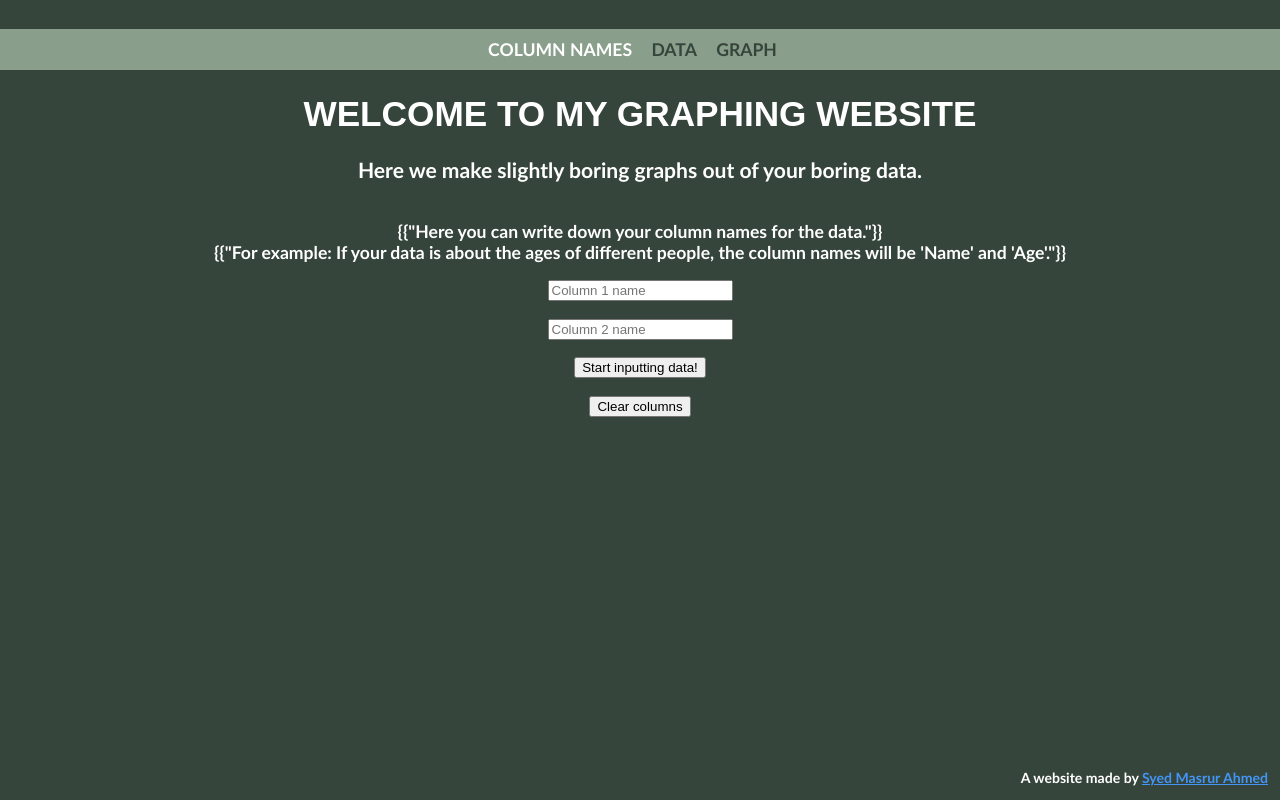
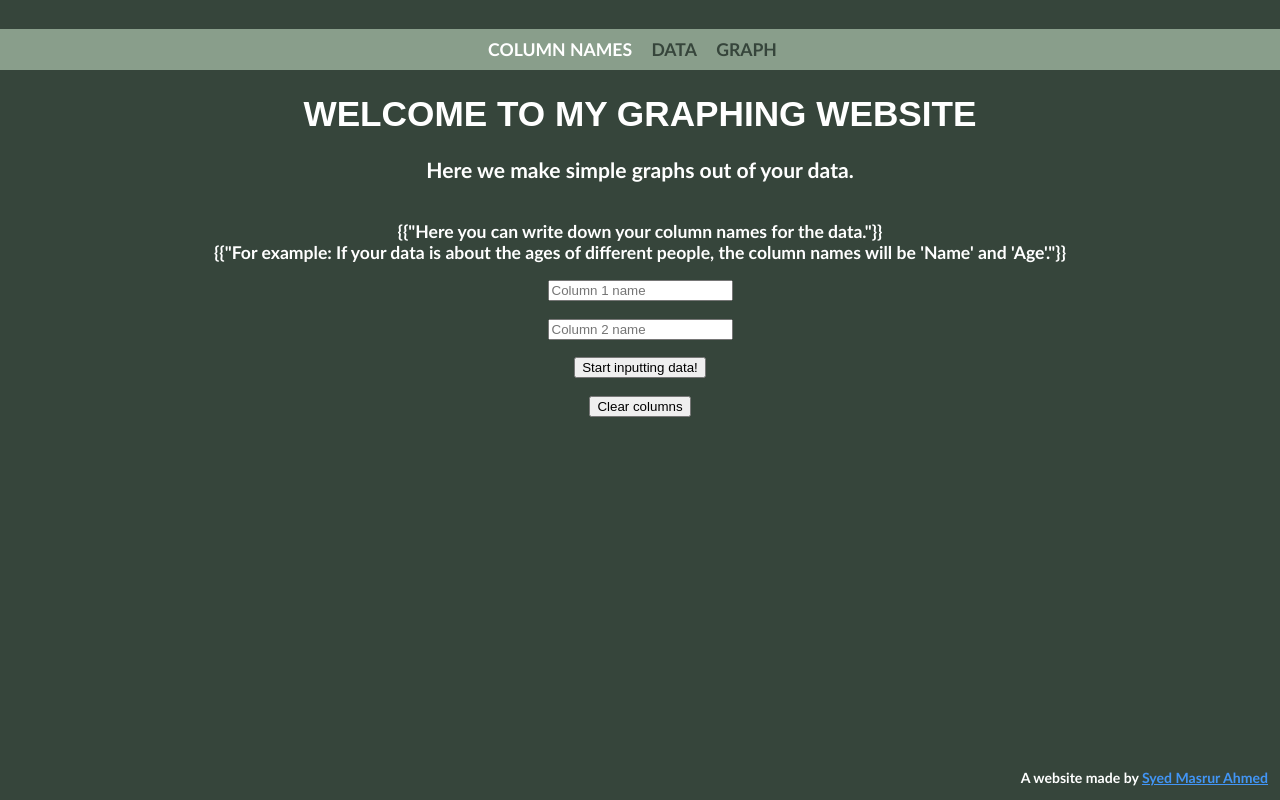
Before and after one commit to Syed-Masrur-Ahmed/Graph-App, a plain HTML site: page templates/index.html in a window 1280 px wide. Drawn offline with Linux system fonts and the light colour scheme.

Commit message:
changed title message

```diff
--- a/templates/index.html
+++ b/templates/index.html
@@ -10,7 +10,7 @@
 </header>
 
 <h1>WELCOME TO MY GRAPHING WEBSITE</h1>
-<h2>Here we make slightly boring graphs out of your boring data.</h2>
+<h2>Here we make simple graphs out of your data.</h2>
 
 <div class = content>
   <br>
```
